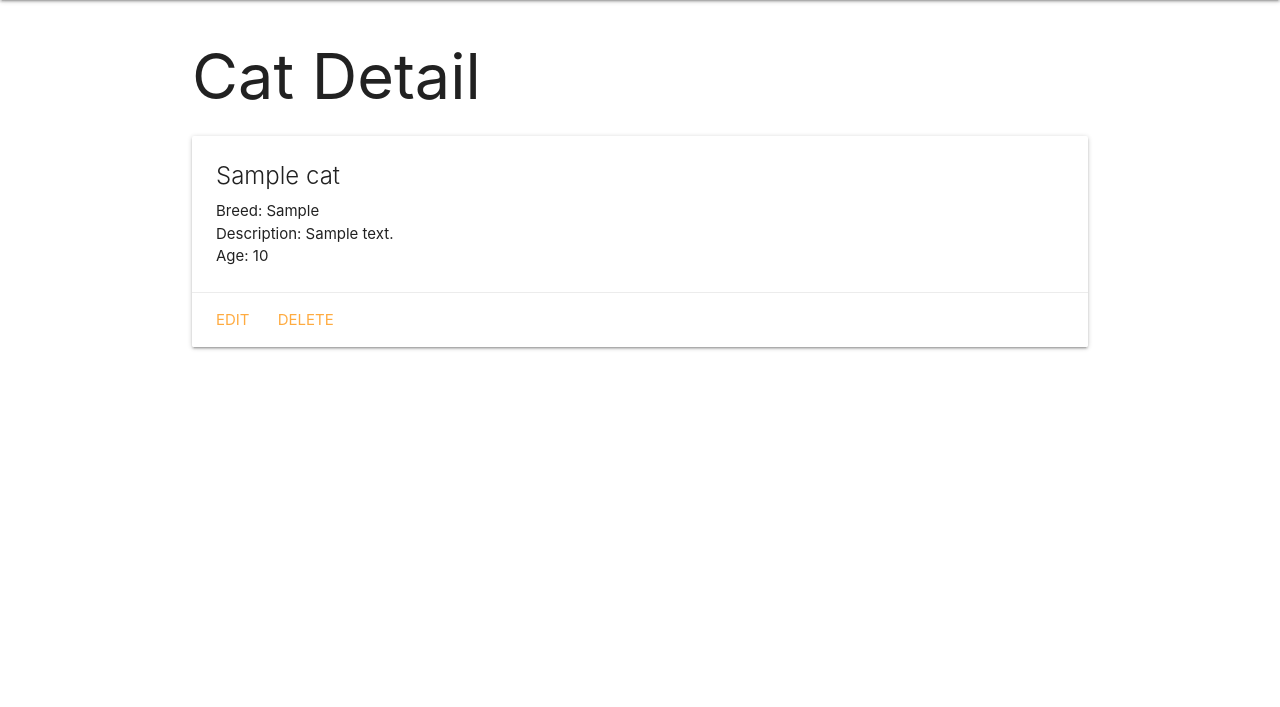
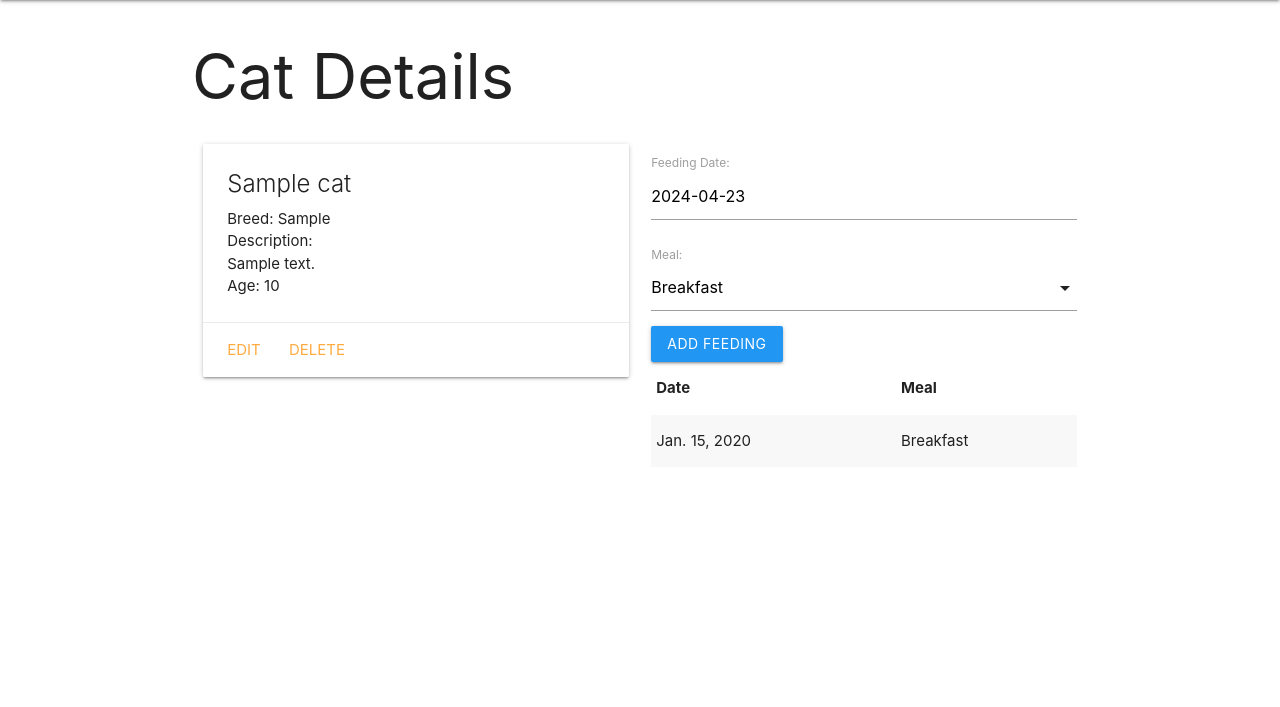
Before and after one commit to SageSpellman/catcollector, a Django app: page /cats/1/ in a window 1280 px wide. Shown: the part 64-771 px from the top of the page. Run offline with Django 4.2, Linux system fonts and the light colour scheme; tables that the repository leaves empty hold one stand-in row (values such as "Sample post").

Commit message:
adding more functionality and allowing to add feedings

```diff
--- a/main_app/admin.py
+++ b/main_app/admin.py
@@ -1,4 +1,4 @@
 from django.contrib import admin
-from .models import Cat
+from .models import Cat, Feeding
 # Register your models here.
-admin.site.register(Cat)
+admin.site.register([Cat, Feeding])
--- /dev/null
+++ b/main_app/forms.py
@@ -0,0 +1,7 @@
+from django.forms import ModelForm
+from .models import Feeding
+
+class FeedingForm(ModelForm):
+   class Meta:
+      model = Feeding
+      fields = ('date', 'meal')
--- a/main_app/models.py
+++ b/main_app/models.py
@@ -12,3 +12,16 @@ class Cat(models.Model):
 
     def get_absolute_url(self):
         return reverse('detail', kwargs={'cats_id': self.id})
+
+class Feeding(models.Model):
+  MEALS = (
+      ('B', 'Breakfast'),
+      ('L', 'Lunch'),
+      ('D', 'Dinner')
+  )
+  date = models.DateField('Feeding Date')
+  meal = models.CharField(max_length=1, choices=MEALS, default='B')
+  cat = models.ForeignKey(Cat, on_delete=models.CASCADE)
+
+def __str__(self):
+    return f'{self.get_meal_display()} on {self.date}'
--- a/main_app/templates/base.html
+++ b/main_app/templates/base.html
@@ -8,6 +8,8 @@
   <title>Cat Collector</title>
   <link rel="stylesheet" href="https://cdnjs.cloudflare.com/ajax/libs/materialize/1.0.0/css/materialize.min.css">
  <link rel="stylesheet" href="{% static 'css/style.css' %}">
+ <script src="https://cdnjs.cloudflare.com/ajax/libs/materialize/1.0.0/js/materialize.min.js"></script>
+
 </head>
 <body>
   <header class="navbar-fixed">
--- a/main_app/templates/cats/detail.html
+++ b/main_app/templates/cats/detail.html
@@ -1,13 +1,15 @@
 {% extends 'base.html' %}
 {% block content %}
 
-<h1>Cat Detail</h1>
+<h1>Cat Details</h1>
 
+<div class="row">
+  <div class="col s6">
     <div class="card">
       <div class="card-content">
         <span class="card-title">{{ cat.name }}</span>
         <p>Breed: {{ cat.breed }}</p>
-    <p>Description: {{ cat.description }}</p>
+        <p>Description: {{ cat.description|linebreaks }}</p>
         {% if cat.age > 0 %}
           <p>Age: {{ cat.age }}</p>
         {% else %}
@@ -18,6 +20,44 @@
         <a href="{% url 'cats_update' cat.id %}">Edit</a>
         <a href="{% url 'cats_delete' cat.id %}">Delete</a>
       </div>
+
+    </div>
+  </div>
+  <!-- New Markup Below -->
+  <div class="col s6">
+    <form action="{% url 'add_feeding' cat.id %}" method="POST">
+      {% csrf_token %}
+      {{feeding_form.as_p}}
+      <input type="submit" value="Add Feeding" class="btn blue">
+    </form>
+    <table class="striped">
+      <thead>
+        <tr><th>Date</th><th>Meal</th></tr>
+      </thead>
+      <tbody>
+        {% for feeding in cat.feeding_set.all %}
+          <tr>
+            <td>{{feeding.date}}</td>
+            <td>{{feeding.get_meal_display}}</td>
+          </tr>
+        {% endfor %}
+      </tbody>
+    </table>
+  </div>
+  <!-- New Markup Above -->
 </div>
 
+<script>
+  const dateEl = document.getElementById('id_date');
+  M.Datepicker.init(dateEl, {
+    format: 'yyyy-mm-dd',
+    defaultDate: new Date(),
+    setDefaultDate: true,
+    autoClose: true
+  });
+
+  const selectEl = document.getElementById('id_meal');
+  M.FormSelect.init(selectEl);
+</script>
+
 {% endblock %}
--- a/main_app/urls.py
+++ b/main_app/urls.py
@@ -9,5 +9,6 @@ urlpatterns = [
   # new route used to show a form and create a cat
   path('cats/create/', views.CatCreate.as_view(), name='cats_create'),
   path('cats/<int:pk>/update/', views.CatUpdate.as_view(), name='cats_update'),
-path('cats/<int:pk>/delete/', views.CatDelete.as_view(), name='cats_delete'),
+  path('cats/<int:pk>/delete/', views.CatDelete.as_view(), name='cats_delete'),
+  path('cats/<int:cat_id>/add_feeding/', views.add_feeding, name='add_feeding'),
 ]
--- a/main_app/views.py
+++ b/main_app/views.py
@@ -1,6 +1,7 @@
-from django.shortcuts import render
+from django.shortcuts import render, redirect
 from .models import Cat
 from django.views.generic.edit import CreateView, UpdateView, DeleteView
+from .forms import FeedingForm
 
 # Create your views here.
 #temporary database - remove this after adding cat model
@@ -24,9 +25,24 @@ def cats_index(request):
 
 def cats_detail(request, cat_id):
     cat = Cat.objects.get(id=cat_id)
+    feeding_form = FeedingForm()
     return render(request, 'cats/detail.html', {
-        'cat': cat
+        'cat': cat,
+        'feeding_form': feeding_form
     })
+
+def add_feeding(request, cat_id):
+  # create a ModelForm instance using the data in request.POST
+  submitted_form = FeedingForm(request.POST)
+  # validate the form
+  if submitted_form.is_valid():
+    # don't save the form to the db until it
+    # has the cat_id assigned
+    new_feeding = submitted_form.save(commit=False)
+    new_feeding.cat_id = cat_id
+    new_feeding.save()
+  return redirect('detail', cat_id=cat_id)
+
 
 class CatCreate(CreateView):
     model = Cat
```
Also changed, not shown: main_app/migrations/0002_feeding.py (added). Lines whose indentation alone changed are shown as unchanged.
